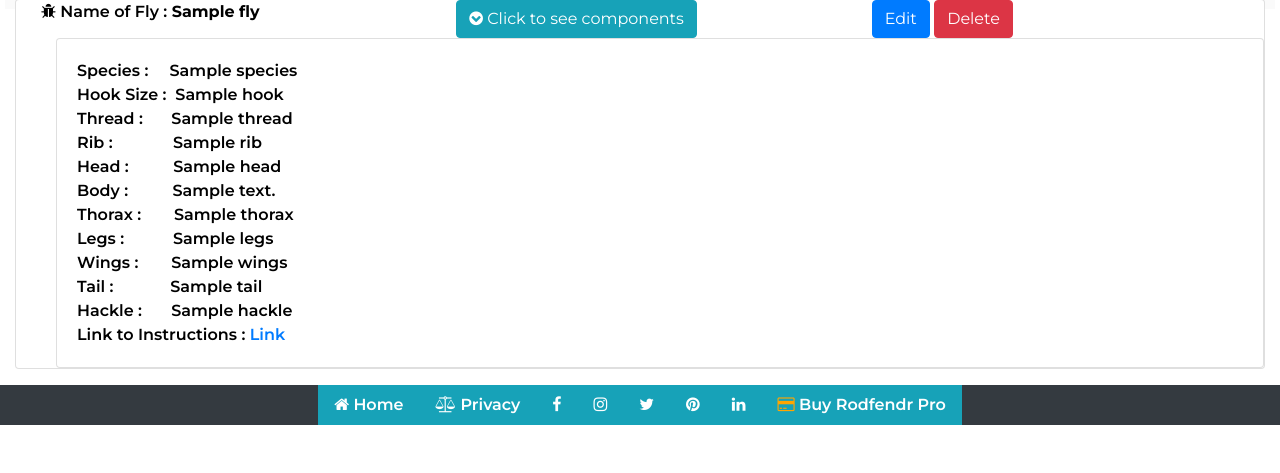
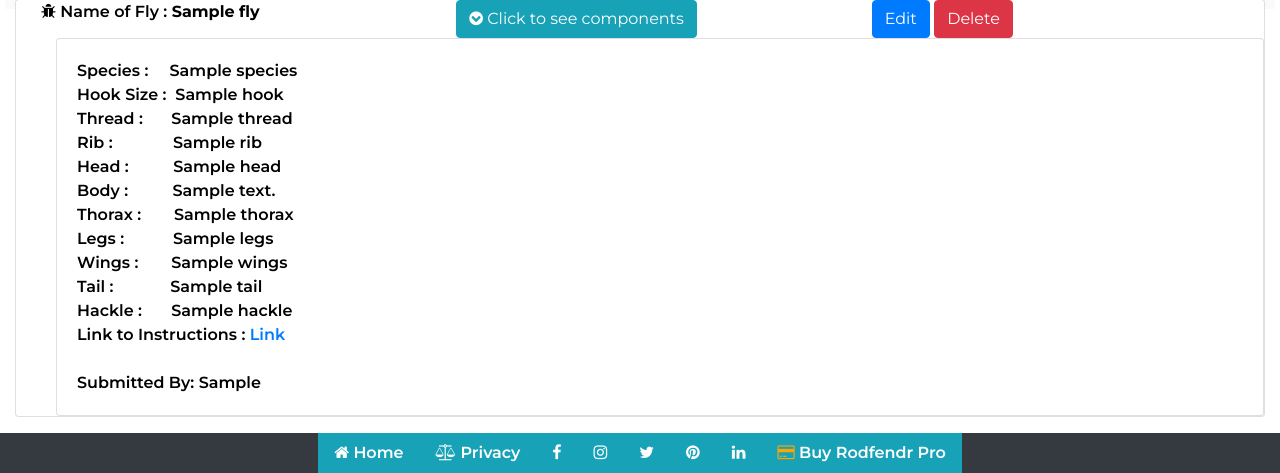
Before and after one commit to AlanOSheadev/Flies-fish-love, a Flask app: page / in a window 1280 px wide, after a click on "Click to see components". Shown: the part 539-1012 px from the top of the page. Before the commit the page ends 964 px from the top, so only its background shows below. Run offline with Flask 2, Linux system fonts and the light colour scheme; a database or web service that is not in the repository returns one stand-in record (values such as "Sample title"); some libraries are stand-ins or nearby versions; some web fonts are replaced.

Commit message:
added submitted by to form

```diff
--- a/app.py
+++ b/app.py
@@ -86,6 +86,7 @@ def update_fly(fly_id):
         'tail': request.form.get('tail'),
         'hackle': request.form.get('hackle'),
         'link': request.form.get('link'),
+        'submitted_by': request.form.get('submitted_by'),
         'delete': True
     })
     return redirect(url_for('get_fly'))
@@ -113,6 +114,7 @@ def insert_fly():
         'tail': request.form.get('tail'),
         'hackle': request.form.get('hackle'),
         'link': request.form.get('link'),
+        'submitted_by': request.form.get('submitted_by'),
         'delete': True
     })
     return redirect(url_for('get_fly'))
--- a/templates/addfly.html
+++ b/templates/addfly.html
@@ -85,6 +85,12 @@
 				<label>Link to Instructions</label>
 			</div>
 	    </div>
+         <div class="row">
+			<div class="input-field col 12"> <i class="fa fa-pencil" aria-hidden="true"></i>
+				<textarea type="text" name="submitted_by" id="submitted_by">{{fly.submitted_by}}</textarea>
+				<label>Submitted By</label>
+			</div>
+	    </div>
         <div hidden>{{fly.delete}}</div>
 		<div class="row">
 			<button class="btn btn-success" type="submit" name="action">Add this Fly  <i class="fa fa-plus"></i>
--- a/templates/editfly.html
+++ b/templates/editfly.html
@@ -85,6 +85,7 @@
 				<textarea type="text" name="link" id="link">{{fly.link}}</textarea>
 				<label>Link to Instructions</label>
 			</div>
+            <div>Submitted By : {{fly.submitted_by}}</div>
 	    </div>
         <div hidden>{{fly.delete}}</div>
 		<div class="row">
--- a/templates/fly.html
+++ b/templates/fly.html
@@ -35,7 +35,9 @@
                     Wings : &nbsp;&ensp;&emsp;{{fly.wings}} <br>
                     Tail : &nbsp;&emsp;&emsp;&emsp;{{fly.tail}} <br>
                     Hackle : &nbsp;&emsp;&nbsp;{{fly.hackle}} <br>
-                    Link to Instructions :  <a href="{{fly.link}}" target="blank">Link</a>
+                    Link to Instructions :  <a href="{{fly.link}}" target="blank">Link</a> <br>
+                    <br>
+                    Submitted By: {{fly.submitted_by}}
                 </span>
         </div>
     </li>
```
